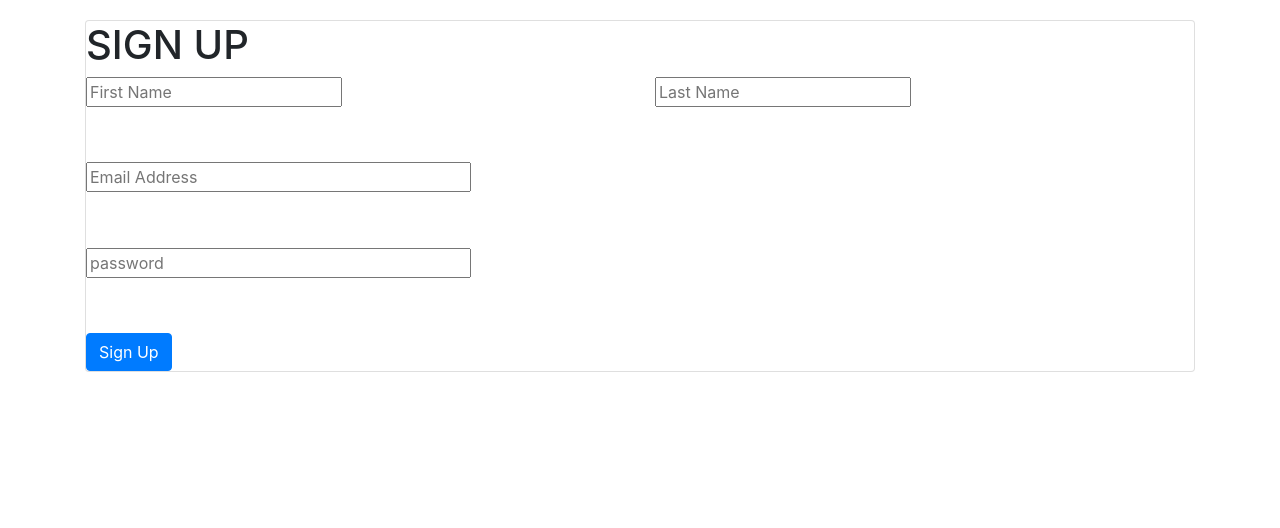
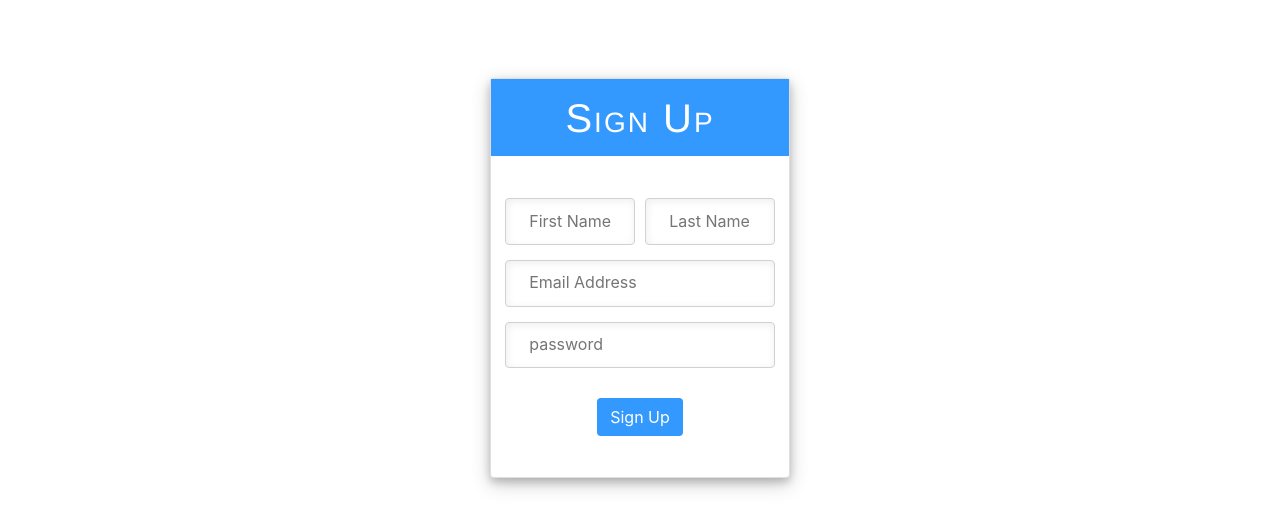
Before and after one commit to AnjaliKevadiya/phone-eats-first, a React (Create React App) app in the folder client/: page /signup in a window 1280 px wide. Shown: the top 528 px of the page. Built offline with nearby package versions, Linux system fonts and the light colour scheme.

Commit message:
styled sign up page

```diff
--- a/client/src/components/SignUpForm/index.js
+++ b/client/src/components/SignUpForm/index.js
@@ -11,6 +11,11 @@ export function Card(props) {
     return (
         <div className="card">{props.children}</div>
     );
+}
+export function H1(props) {
+    return (
+        <h1>Sign Up</h1>
+    )
 }
 
 export function Row(props) {
@@ -28,7 +33,7 @@ export function Form(props) {
 
 export function FirstNameInput(props) {
     return (
-        <div className="input-field col s6">
+        <div className="input-field">
             <input name={props.name} onChange={props.onChange} placeholder="First Name" id="first_name" type="text" />
             {props.children}
         </div>
@@ -37,7 +42,7 @@ export function FirstNameInput(props) {
 
 export function LastNameInput(props) {
     return (
-        <div className="input-field col s6">
+        <div className="input-field">
             <input name={props.name} onChange={props.onChange} placeholder="Last Name" id="last_name" type="text" />
             {props.children}
         </div>
@@ -65,7 +70,7 @@ export function PasswordInput(props) {
 export function SignUpBtn(props) {
     return (
         <div className="input-field col s12">
-            <button onClick={props.onClick} type="submit" className="btn btn-primary">Sign Up</button>
+            <button onClick={props.onClick} type="submit" className="btn">Sign Up</button>
             {props.children}
         </div>
     );
--- a/client/src/components/SignUpForm/style.css
+++ b/client/src/components/SignUpForm/style.css
@@ -1,19 +1,103 @@
-container {
+.container {
     position: relative;
-    max-width: 600px;
-    backgroud-color: white;
-    border-radius: 4px;
+    width: 300px;
+    height: 400px;
 }
 
+.card {
+    margin: 0 auto;
+    margin-top: 7%;
+    float: none;
+    margin-bottom: 10px;
+    width: 300px;
+    height: 400px;
+    box-shadow: 0 4px 8px 0 rgba(0, 0, 0, 0.2), 0 6px 20px 0 rgba(0, 0, 0, 0.19);
+    text-align: center;
+    padding: 0 0 0 0;
 
+
+}
+
+h1 {
+    text-align:center;
+    font-family:Helvetica;
+    font-variant:small-caps;
+    letter-spacing:2px;
+    color:#ffff;
+    background-color:#3399FF;
+    padding-bottom: 5%;
+    padding-top: 5%;
+}
+
+div.row {
+    justify-content: center;
+}
+
+input#first_name {
+    width: 130px;
+    margin-right: 5px;
+    margin-top: 25%;
+
+}
+
+input#last_name {
+    width: 130px;
+    margin-left: 5px;
+    margin-top: 25%;
+
+}
 
 input#email {
     margin-top: 5%;
-    width: 385px;
+    width: 270px;
+
 }
 
 input#password {
     margin-top: 5%;
-    width: 385px;
-    margin-bottom: 5%;
+    width: 270px;
+    margin-bottom: 10%;
 }
+
+input {
+    background: #fff;
+    color: #525865;
+    border-radius: 4px;
+    border: 1px solid #d1d1d1;
+    box-shadow: inset 1px 2px 8px rgba(0, 0, 0, 0.07);
+    font-family: inherit;
+    font-size: 1em;
+    line-height: 1.45;
+    outline: none;
+    padding: 0.6em 1.45em 0.7em;
+    -webkit-transition: .18s ease-out;
+    -moz-transition: .18s ease-out;
+    -o-transition: .18s ease-out;
+    transition: .18s ease-out;
+}
+
+input:hover {
+    box-shadow: inset 1px 2px 8px rgba(0, 0, 0, 0.02);
+}
+
+input:focus {
+    color: #4b515d;
+    border: 1px solid #B8B6B6;
+    box-shadow: inset 1px 2px 4px rgba(0, 0, 0, 0.01), 0px 0px 8px rgba(0, 0, 0, 0.2);
+}
+
+button.btn {
+    background-color: #3399FF;
+    color: white;
+}
+
+button.btn:focus {
+    color: white;
+    border: 1px solid #B8B6B6;
+    box-shadow: inset 1px 2px 4px rgba(0, 0, 0, 0.01), 0px 0px 8px rgba(0, 0, 0, 0.2);
+}
+
+button.btn:hover {
+    color: white;
+    box-shadow: inset 1px 2px 8px rgba(0, 0, 0, 0.02);
+}
--- a/client/src/pages/signUp.js
+++ b/client/src/pages/signUp.js
@@ -4,6 +4,7 @@ import {
   Card,
   Row,
   Form,
+  H1,
   FirstNameInput,
   LastNameInput,
   EmailInput,
@@ -50,7 +51,7 @@ function SignUp() {
         <Card>
           <Row>
             <Form>
-              <h1>SIGN UP</h1>
+              <H1 />
               <Row>
                 <FirstNameInput onChange={handleInputChange} name="first_name" />
                 <LastNameInput onChange={handleInputChange} name="last_name" />
```
